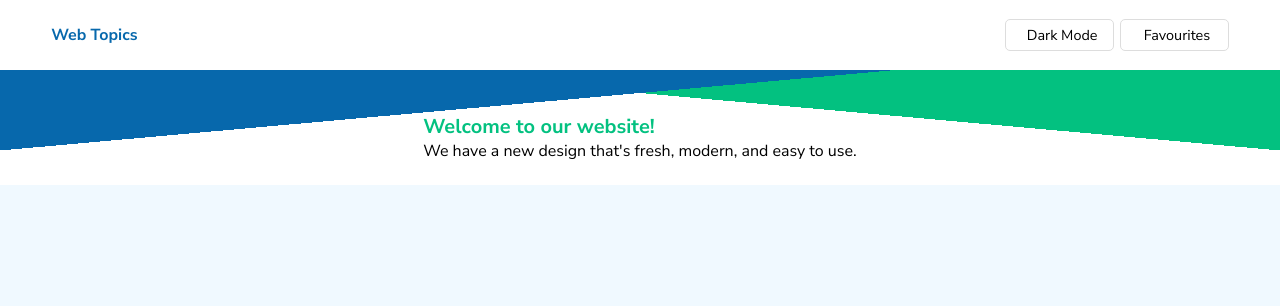
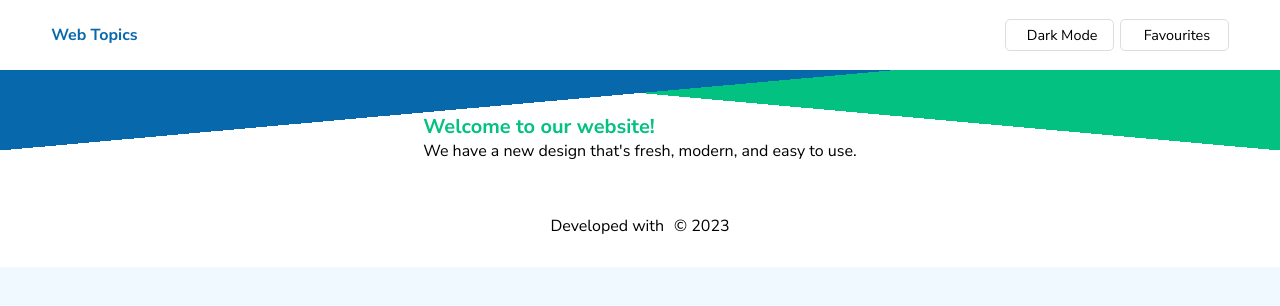
Before and after one commit to khalid-libdeh/Khaled-Libdeh-project-react, a React (Create React App) app: page /details/1 in a window 1280 px wide. Shown: the top 306 px of the page. Built offline with nearby package versions, Linux system fonts and the light colour scheme; no server answers.

Commit message:
adding footer

```diff
--- a/src/Details/subList.jsx
+++ b/src/Details/subList.jsx
@@ -16,8 +16,7 @@ const SubListContainer = styled.div`
     padding-inline: 5%;
     @media (min-width: 1024px)
     {
-
-            padding-inline: 17.4rem;
+        padding-inline: 17.4rem;
     }
     ${({ $dark }) => $dark && `
     background-color: #282828;
--- a/src/Layout/footer.jsx
+++ b/src/Layout/footer.jsx
@@ -0,0 +1,49 @@
+import styled from "styled-components";
+import { useDarkMode } from "../Dark Mode/darkModeProvider";
+import { IonIcon } from "@ionic/react";
+import { heart } from "ionicons/icons";
+import Container from "../Containers/container";
+
+const FooterContainer = styled(Container)`
+    display: flex;
+    justify-content: center;
+    align-items: center;
+    background-color: white;
+    color: black;
+    ${({ $dark }) => $dark && `
+        background-color: #282828;
+        color: white;
+    `};
+`
+const IconCont = styled.div`
+    display: flex;
+    justify-content: center;
+    align-items: center;
+`
+
+const RedHeart = styled(IonIcon)`
+    color: var(--heart-color);
+    font-size: 20px;
+    align-self: center;
+`
+const FooterContent = styled.div`
+    display: flex;
+    padding-block: 30px;
+    gap: 5px;
+`
+const Footer = () => {
+    const { darkMode } = useDarkMode()
+    return (
+        <FooterContainer $dark={darkMode}>
+            <FooterContent>
+                Developed with
+                <IconCont>
+                    <RedHeart icon={heart} />
+                </IconCont>
+                 © 2023
+            </FooterContent>
+        </FooterContainer>
+    )
+}
+
+export default Footer
--- a/src/Layout/header.jsx
+++ b/src/Layout/header.jsx
@@ -30,7 +30,7 @@ const StyledHeader = styled.header`
     background-color: white;
     color: black;
     ${({ $dark }) => $dark && `
-        background-color: black;
+        background-color: #1A1A1A;
         color: white;
     `};
 
--- a/src/Layout/layout.jsx
+++ b/src/Layout/layout.jsx
@@ -4,6 +4,7 @@ import { Outlet } from "react-router-dom"
 import FavContainer from "../Favourites/favContainer"
 import { useEffect, useState, useContext, createContext } from "react"
 import { FavContext } from "../Favourites/favourites"
+import Footer from "./footer"
 
 export const ToggleFavContext = createContext()
 
@@ -19,7 +20,7 @@ const Layout = () => {
                 <Header title="Web Topics" titleColor="var(--brand-primary)" />
                 <Outlet />
                 {show ? <FavContainer favourites={favourites} />: null }
-
+                <Footer/>
             </ToggleFavContext.Provider>
         </div>
     )
--- a/src/Pages/details.jsx
+++ b/src/Pages/details.jsx
@@ -15,7 +15,7 @@ const MainContainer = styled.main`
     flex-direction: column;
     justify-content: center;
     width: 100%;
-    background-color: ${({ $dark }) => $dark ? `#282828` : `transparent`};
+    background-color: ${({ $dark }) => $dark ? `var(--body-text)` : `transparent`};
 
 `
 
--- a/src/Pages/home.jsx
+++ b/src/Pages/home.jsx
@@ -11,7 +11,7 @@ import { DarkModeContext } from "../Dark Mode/darkModeProvider";
 
 const MainContainer = styled(Container)`
     padding-top: 18px;
-    background-color: ${({ $dark }) => $dark ? `var(--body-text)` : `white`};
+    background-color: ${({ $dark }) => $dark ? `#282828;` : `white`};
 
 
 `
```
